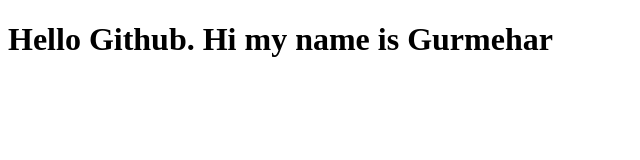
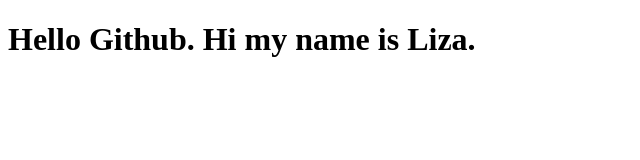
Before and after one commit to gurmehar1553/helloGit2, a plain HTML site: page index.html in a window 1280 px wide. Shown: the whole page, without its empty margins (0-640 px from the left). Drawn offline with Linux system fonts and the light colour scheme.

Commit message:
changed name in branch alternate

```diff
--- a/index.html
+++ b/index.html
@@ -7,6 +7,6 @@
     <title>Git Demo</title>
 </head>
 <body>
-    <h1>Hello Github. Hi my name is Gurmehar</h1>
+    <h1>Hello Github. Hi my name is Liza.</h1>
 </body>
 </html>
```
